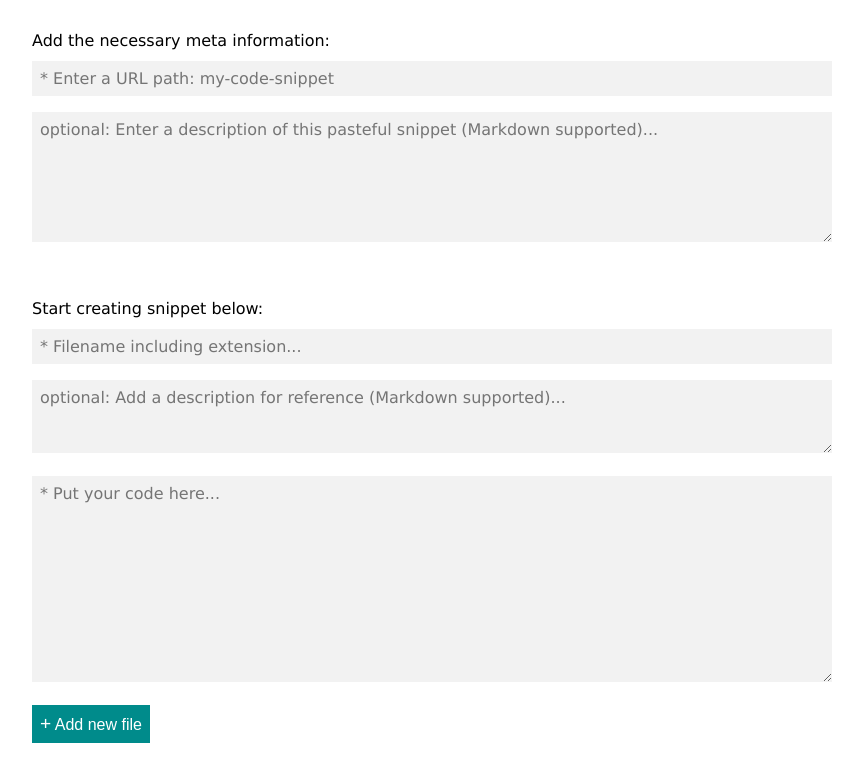
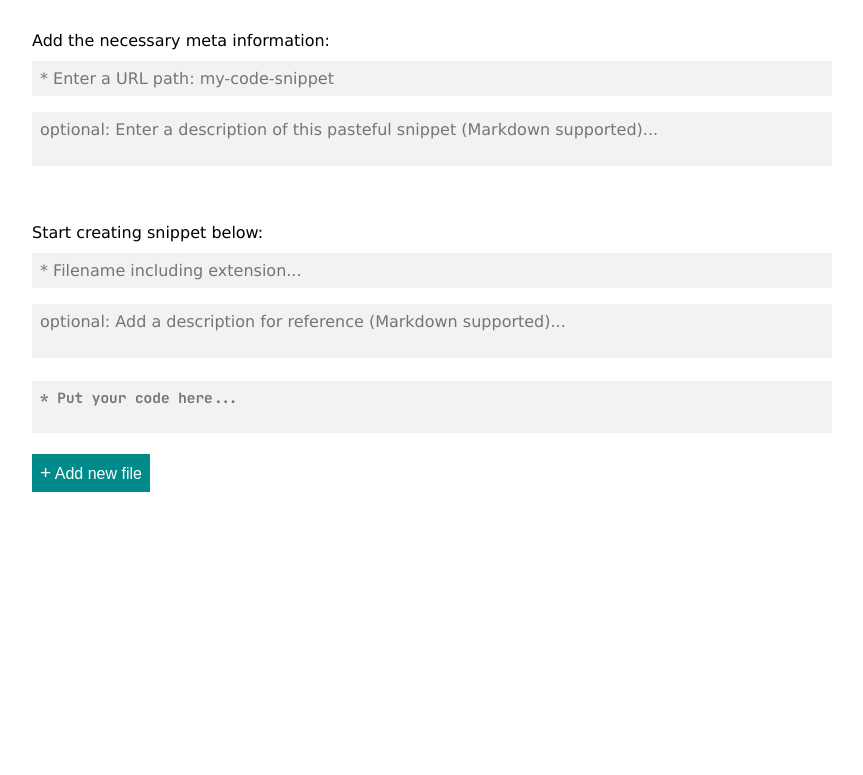
Before and after one commit to mysticmode/pasteful, a plain HTML site: page template/index.html in a window 1280 px wide. Shown: the part 55-830 px from the top of the page, without its empty margins (208-1071 px from the left). After the commit the page ends 800 px from the top, so only its background shows below. Drawn offline with Linux system fonts and the light colour scheme.

Commit message:
Textarea auto adjust height

```diff
--- a/template/index.html
+++ b/template/index.html
@@ -60,7 +60,9 @@
         }
 
         textarea.form-control {
-            resize: vertical;
+            overflow-y: hidden;
+            overflow-x: auto;
+            resize: none;
         }
 
         .form-section {
@@ -69,6 +71,13 @@
 
         .form-title {
             margin-bottom: 0.5em;
+        }
+
+        textarea.form-control.code {
+            font-family: 'JetBrains Mono', monospace;
+            color: #444;
+            font-size: 0.9rem;
+
         }
 
         .button {
@@ -94,17 +103,23 @@
         <div class="banner-form">
             <div class="form-title">Add the necessary meta information:</div>
             <input type="text" name="url" class="form-control pasteful-url" placeholder="* Enter a URL path: my-code-snippet">
-            <textarea rows="6" name="description" class="form-control pasteful-title" placeholder="optional: Enter a description of this pasteful snippet (Markdown supported)..."></textarea>
+            <textarea onkeyup="textAreaAdjust(this)"  name="description" class="form-control pasteful-title" placeholder="optional: Enter a description of this pasteful snippet (Markdown supported)..."></textarea>
         </div>
 
         <div class="form-section">
             <div class="form-title">Start creating snippet below:</div>
             <input type="text" class="form-control pasteful-filename" name="filename" placeholder="* Filename including extension...">
-            <textarea rows="3" class="form-control pasteful-reference" name="reference" placeholder="optional: Add a description for reference (Markdown supported)..."></textarea>
+            <textarea onkeyup="textAreaAdjust(this)"  class="form-control pasteful-reference" name="reference" placeholder="optional: Add a description for reference (Markdown supported)..."></textarea>
 
-            <textarea rows="10" class="form-control code" name="code" placeholder="* Put your code here..." name="code"></textarea>
+            <textarea onkeyup="textAreaAdjust(this)" class="form-control code" name="code" placeholder="* Put your code here..." name="code"></textarea>
             <button class="button" type="button"><span>+</span> Add new file</button>
         </div>
     </main>
+    <script>
+        function textAreaAdjust(element) {
+            element.style.height = "1px";
+            element.style.height = (25+element.scrollHeight)+"px";
+        }
+    </script>
 </body>
 </html>
```
